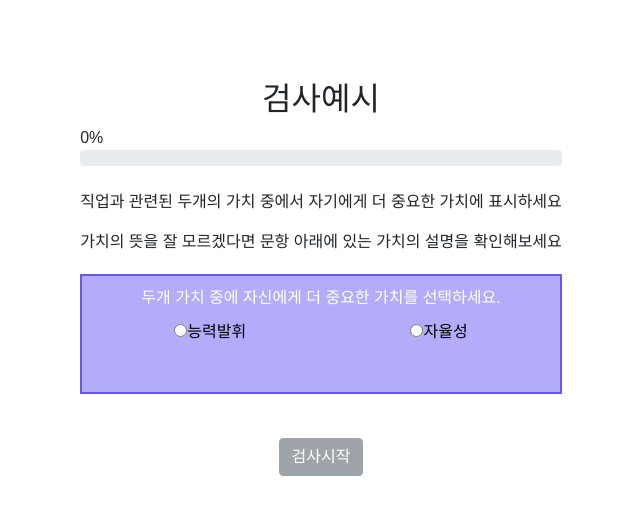
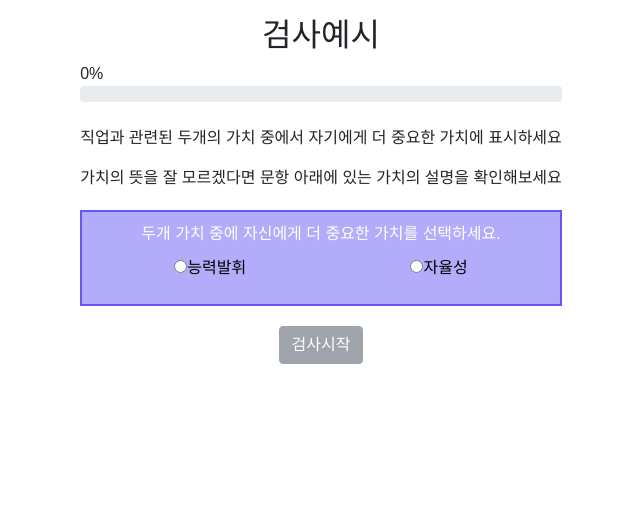
Before and after one commit to Grapefruitgreentealoe/eliceproject, a React (Create React App) app: page /example in a window 1280 px wide. Shown: the top 514 px of the page, without its empty margins (319-959 px from the left). Built offline with nearby package versions, Linux system fonts and the light colour scheme; a web font is replaced by a local one.

Commit message:
history from progress to sample fail

```diff
--- a/src/Questions.jsx
+++ b/src/Questions.jsx
@@ -8,7 +8,7 @@ import ProgressBar from 'react-bootstrap/ProgressBar';
 import 'bootstrap/dist/css/bootstrap.min.css';
 import Button from 'react-bootstrap/Button';
 import { useAnswerDispatch } from './answerContext';
-import {useHistory} from "react-router-dom";
+import { useHistory } from "react-router-dom"
 
 async function getQuestion() {
   const response = await axios.get(
@@ -19,6 +19,8 @@ async function getQuestion() {
 }
 
 function Questions() {
+
+  const history=useHistory();
   const {
     loading,
     data: questions,
@@ -45,7 +47,7 @@ function Questions() {
       const newArr = [...state];
       newArr[question.qitemNo - 1] = Number(e.target.value);
       const result = newArr.length == page * 5 + 5 || newArr.length == len;
-
+      console.log('[handleChange] result :', result);
       setAllChked(result);
       return newArr;
     });
@@ -53,7 +55,7 @@ function Questions() {
   };
 
   const handleNextButton = (e) => {
-
+    console.log(allchked, page, e.target.state);
     if (allchked) {
       setPage(page + 1);
     }
@@ -66,10 +68,15 @@ function Questions() {
       .slice(page * 5, (page + 1) * 5)
       .filter((el) => !!el).length;
 
-
+    console.log(
+      '[useEffect]currentCheckStateLength: ',
+      currentCheckStateLength,
+      chkstate,
+      page,
+    );
     if (len && chkstate.length == len) {
       dispatch({ type: 'TESTDATA_SEND', payload: chkstate });
-
+      console.log('dispatch data', chkstate);
     }
 
     setAllChked(
@@ -131,7 +138,6 @@ function Questions() {
           <Button
             variant={allchked ? 'outline-primary' : 'secondary'}
             onClick={handleNextButton}
-            state={allchked}
             disabled={allchked ? false : true}
           >
             다음
@@ -153,7 +159,9 @@ function Questions() {
           </Button>
         ) : null}
         {page == 0 ? (
-          <PreviousButton previousURL="/example" label="이전" />
+          <Button variant="outline-primary" onClick={() => history.push('/example')}>
+          이전
+        </Button>
         ) : null}
       </nav>
     </>
--- a/src/components/RadioInput.jsx
+++ b/src/components/RadioInput.jsx
@@ -1,29 +1,12 @@
 import React from 'react';
-
-export function RadioInput({ onClick, values, chked}) {
-  return (
-    <div>
-      {values.map((value) => (
-        <div key={value.value} style={{ marginTop: '10px' }}>
-          <input
-            name={value.name}
-            checked={value.value === chked}
-            onClick={onClick}
-            type="radio"
-            value={value.value}
-          />
-          {value.label}
-        </div>
-      ))}
-    </div>
-  );
-}
-
+import {Row} from 'react-bootstrap';
+import "./page-layout.css";
 export function QRadioInput({ onClick, values, chked }) {
   return (
     <div
       style={{
         display: 'flex',
+        flexDirection:"row",
         justifyContent: 'space-around',
         color: 'black',
       }}
--- a/src/components/page-layout.css
+++ b/src/components/page-layout.css
@@ -4,7 +4,7 @@
     display: flex;
     flex-direction: column;
     align-items: center;
-    margin-top: 10vh;
+    margin-top: 2vh;
 }
 
 .content {
@@ -17,9 +17,8 @@
     color: white;
     padding: 10px;
     text-align: center;
-    height: 15vh;
+    height: 12vh;
     width: 100%;
-    margin-bottom: 0.5vh;
     margin-top: 2.5vh;
     margin-right: 5vh;
     display: flex;
@@ -36,5 +35,6 @@
     color: white;
     display: flex;
     justify-content: space-evenly;
-    padding: 40px;
+    padding-bottom: 70px;
+    padding-top: 20px;
 }
--- a/src/page/TestSample.jsx
+++ b/src/page/TestSample.jsx
@@ -2,16 +2,16 @@ import React, { useState } from 'react';
 
 import PageLayout from '../components/PageLayout';
 import { QRadioInput } from '../components/RadioInput';
-import { NextButton } from '../components/Buttons';
+import { useHistory } from 'react-router';
 import '../components/page-layout.css';
 import ProgressBar from 'react-bootstrap/ProgressBar';
 import 'bootstrap/dist/css/bootstrap.min.css';
-import {useHistory} from "react-router-dom";
+import Button from 'react-bootstrap/Button';
 
 function TestExample() {
+
+  const [state, setState] = useState('');
   const history = useHistory();
-  const [state, setState] = useState('');
-
   const handleChange = (e) => {
     setState(e.target.value);
     console.log(e.target.value);
@@ -50,13 +50,14 @@ function TestExample() {
           </div>
         </div>
         <div className="navigation">
-          <NextButton
+        <Button
+            variant={state ? 'outline-primary' : 'secondary'}
+            onClick={()=>{if(state){history.push('/progress')}}}
             state={state}
-            username="hi"
-            presentURL="/example"
-            nextURL="/progress"
-            label="검사시작"
-          />
+            disabled={state ? false : true}
+          >
+           검사시작
+          </Button>
         </div>
       </PageLayout>
     </>
```
